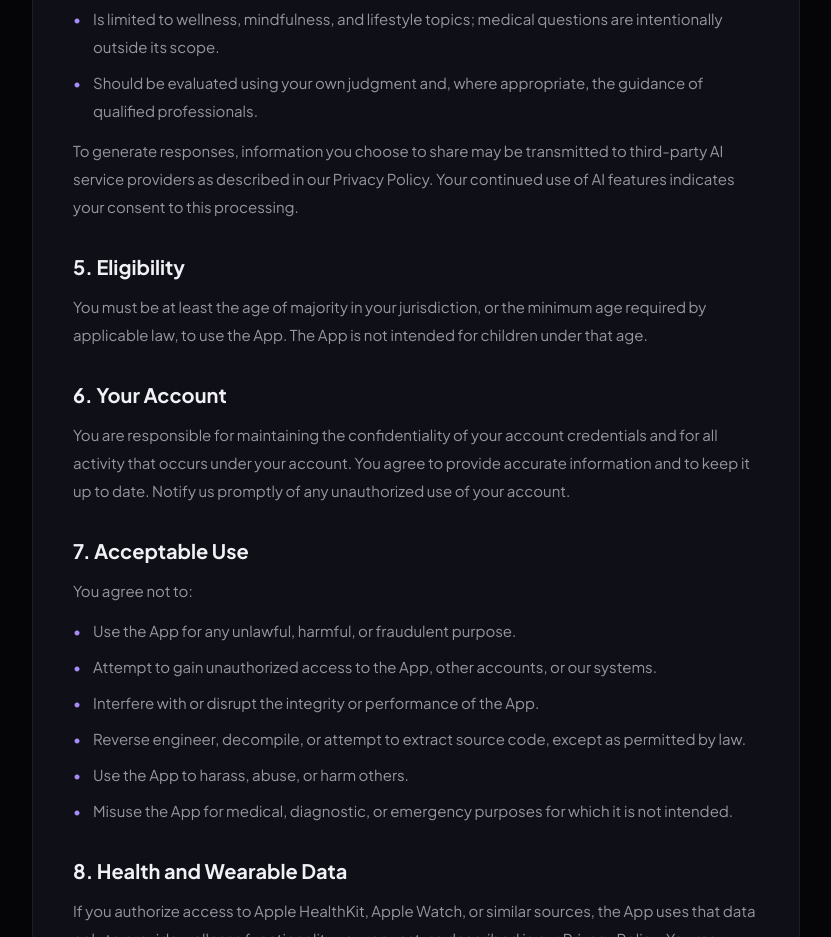
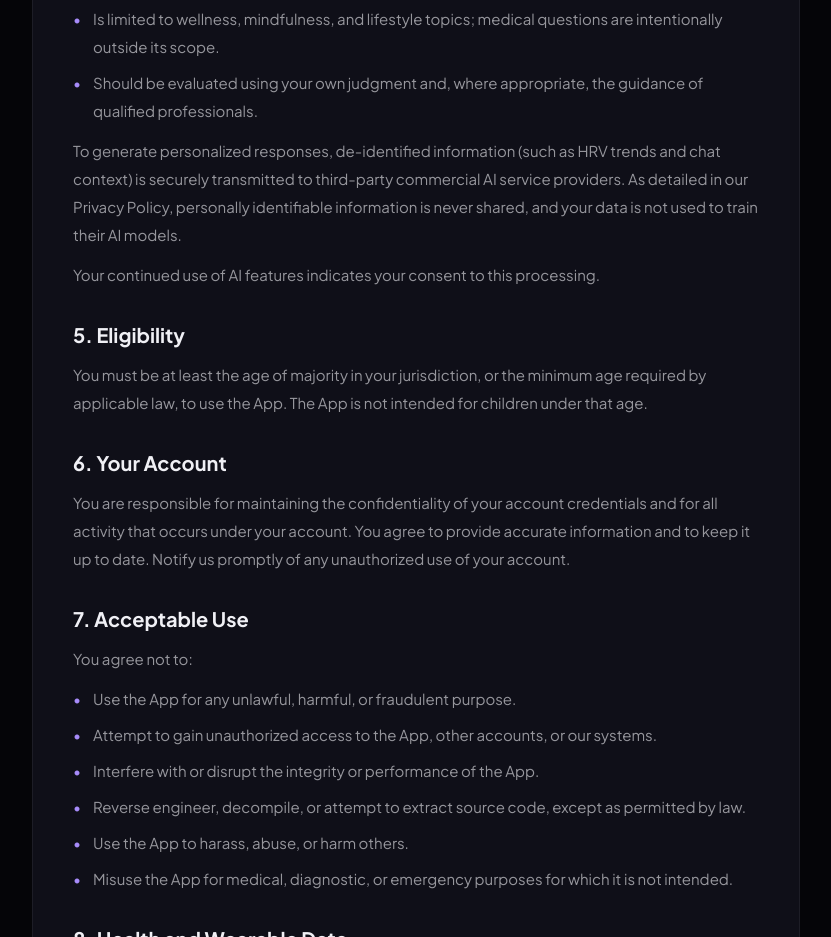
Before and after one commit to sgopi888/neuroheart_website, a Next.js app: page /terms in a window 1280 px wide. Shown: the part 1540-2477 px from the top of the page, without its empty margins (224-1055 px from the left). Built offline with nearby package versions, Linux system fonts and the light colour scheme; no server answers.

Commit message:
fix: concisely update Terms of Use to match Privacy Policy on AI data sharing

```diff
--- a/src/app/terms/page.tsx
+++ b/src/app/terms/page.tsx
@@ -58,7 +58,8 @@ const sections = [
       "Should be evaluated using your own judgment and, where appropriate, the guidance of qualified professionals.",
     ],
     afterBulletsParagraphs: [
-      "To generate responses, information you choose to share may be transmitted to third-party AI service providers as described in our Privacy Policy. Your continued use of AI features indicates your consent to this processing.",
+      "To generate personalized responses, de-identified information (such as HRV trends and chat context) is securely transmitted to third-party commercial AI service providers. As detailed in our Privacy Policy, personally identifiable information is never shared, and your data is not used to train their AI models.",
+      "Your continued use of AI features indicates your consent to this processing.",
     ],
   },
   {
```
